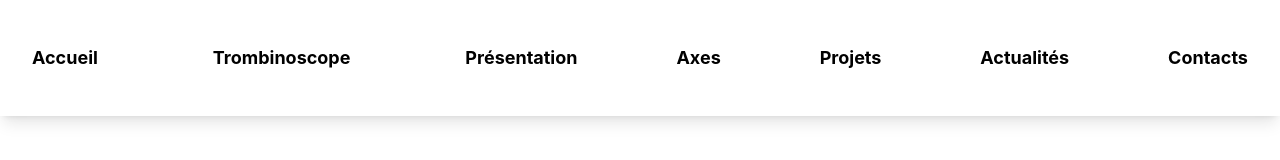
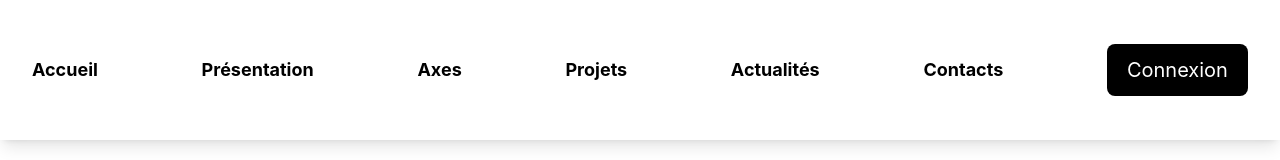
Before and after one commit to Ju-HQP/sae501, a React (Create React App) app in the folder site-mayhumanlab/: page /agenda in a window 1280 px wide. Shown: the top 160 px of the page. Built offline with nearby package versions, Linux system fonts and the light colour scheme; grey boxes are pictures that could not be loaded.

Commit message:
Ajout héritage de perms de user pour admin, Modifications : Suppression Boutons dans Home, Ajouts Boutons  dans le Nav, Correction du bug de la 1ère requête pour le csrfToken (un echo dans SecurityController.php)

```diff
--- a/site-mayhumanlab/src/components/Nav.jsx
+++ b/site-mayhumanlab/src/components/Nav.jsx
@@ -1,4 +1,4 @@
-import { useSelector } from "react-redux";
+import { useDispatch, useSelector } from "react-redux";
 import { Link, NavLink } from "react-router-dom";
 import {
   Bars3Icon,
@@ -9,18 +9,37 @@ import { useState } from "react";
 import {
   selectUserIsAdmin,
   selectUserIsConnected,
+  selectUserIsConnecting,
 } from "../features/user/userSelector";
+import ConnectionForm from "../pages/ConnectionForm";
+import { startConnecting } from "../features/user/userSlice";
+import { logout } from "../features/user/connexion";
 
 function Nav() {
+  const dispatch = useDispatch();
+  // pour l'état de connexion (utilisateur connecté ou non)
   const isConnected = useSelector(selectUserIsConnected);
+
+  // pour le Formulaire de connexion
+  const isConnecting = useSelector(selectUserIsConnecting);
+
   var isAdmin = useSelector(selectUserIsAdmin);
-  isAdmin = true; // à suppr
+  isAdmin = true; // debug à suppr
   const [isNavOpen, setIsNavOpen] = useState(false);
   const [isMenuOpen, setIsMenuOpen] = useState(false);
+
+  function handleConnecting() {
+    dispatch(startConnecting()); //isModifying passe à true
+  }
+
+  const handleDisconnecting = async () => {
+    dispatch(logout());
+  };
 
   return (
     <>
       <nav className="w-full">
+        {isConnecting && <ConnectionForm />}
         {/**nav pour les écrans grands */}
         <section className="hidden lg:block">
           {isConnected ? (
@@ -132,24 +151,20 @@ function Nav() {
                   </li>
                 )
               }
+              <li className="my-3">
+                <button
+                  onClick={handleDisconnecting}
+                  className=" text-white text-bold text-xl bg-black hover:bg-pink-600 rounded-lg px-5 py-3 text-center"
+                >
+                  Déconnexion
+                </button>
+              </li>
             </ul>
           ) : (
             /**Nav pour les utilisateurs non connectés */
             <ul className="text-lg flex justify-between items-center">
               <li className="my-3 font-bold">
                 <Link to="/">Accueil</Link>
-              </li>
-              <li className="my-3 font-bold">
-                <NavLink
-                  to="/trombinoscope"
-                  className={({ isActive }) =>
-                    isActive
-                      ? "text-pink-600 underline underline-offset-8 py-2 px-4 font-bold hover:bg-slate-100 rounded"
-                      : "py-2 px-4 font-bold hover:bg-slate-100 rounded"
-                  }
-                >
-                  Trombinoscope
-                </NavLink>
               </li>
               <li className="my-3 font-bold">
                 <Link to="/#presentation">Présentation</Link>
@@ -165,6 +180,14 @@ function Nav() {
               </li>
               <li className="my-3 font-bold">
                 <Link to="/#contacts">Contacts</Link>
+              </li>
+              <li className="my-3">
+                <button
+                  onClick={handleConnecting}
+                  className=" text-white text-bold text-xl bg-black hover:bg-pink-600 rounded-lg px-5 py-3 text-center"
+                >
+                  Connexion
+                </button>
               </li>
             </ul>
           )}
@@ -274,6 +297,14 @@ function Nav() {
                         </li>
                       )
                     }
+                    <li className="my-3 font-bold">
+                      <button
+                        onClick={handleDisconnecting}
+                        className=" text-white text-bold text-xl bg-black hover:bg-pink-600 rounded-lg px-5 py-3 text-center"
+                      >
+                        Déconnexion
+                      </button>
+                    </li>
                   </ul>
                 </div>
               )}
@@ -325,6 +356,14 @@ function Nav() {
                         Contacts
                       </Link>
                     </li>
+                    <li className="my-3 font-bold">
+                      <button
+                        onClick={handleConnecting}
+                        className=" text-white text-bold text-xl bg-black hover:bg-pink-600 rounded-lg px-5 py-3 text-center"
+                      >
+                        Connexion
+                      </button>
+                    </li>
                   </ul>
                 </div>
               )}
--- a/site-mayhumanlab/src/pages/Home.jsx
+++ b/site-mayhumanlab/src/pages/Home.jsx
@@ -1,52 +1,16 @@
-import { useSelector, useDispatch } from "react-redux";
 import Header from "../components/Header";
-import ConnectionForm from "./ConnectionForm";
-import { startConnecting } from "../features/user/userSlice";
-import { selectUserIsConnected, selectUserIsConnecting } from "../features/user/userSelector";
-import { logout } from "../features/user/connexion";
 
 function Home() {
-  const dispatch = useDispatch();
-
-  // pour l'état de connexion (utilisateur connecté ou non)
-  const isConnected = useSelector(selectUserIsConnected);
-
-  // pour le Call to action de connexion
-  const isConnecting = useSelector(selectUserIsConnecting);
-
-  function handleConnecting() {
-    dispatch(startConnecting()); //isModifying passe à true
-  }
-
-  const handleDisconnecting = async () => {
-      dispatch(logout());
-    };
 
   return (
     <>
       <Header />
-      <main className='flex flex-col items-center p-8'>
-      <h1 className="text-center my-6 font-bold text-2xl lg:text-4xl">
+      <main className="flex flex-col items-center p-8">
+        <h1 className="text-center my-6 font-bold text-2xl lg:text-4xl">
           Accueil
         </h1>
         <div className="w-full flex justify-end">
-          {/* { isConnected? */}
-          <button
-          onClick={handleDisconnecting}
-          className=" text-white text-bold text-xl bg-black hover:bg-pink-600 rounded-lg px-5 py-3 text-center"
-        >
-          Déconnexion
-        </button>
-          {/* : */}
-          <button
-            onClick={handleConnecting}
-            className=" text-white text-bold text-xl bg-black hover:bg-pink-600 rounded-lg px-5 py-3 text-center"
-          >
-            Connexion
-          </button>
-{/* } */}
         </div>
-        {isConnecting && <ConnectionForm />}
       </main>
     </>
   );
```
Also changed, not shown: 2 other files (tests, documents, lock files or other folders).
